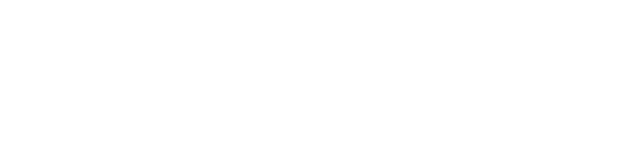
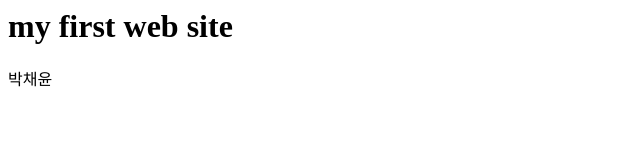
Before and after one commit to pchaeyoon/my-first-web-site, a plain HTML site: page index.html in a window 1280 px wide. Shown: the whole page, without its empty margins (0-640 px from the left). Drawn offline with Linux system fonts and the light colour scheme.

Commit message:
Update index.html

```diff
--- a/index.html
+++ b/index.html
@@ -3,5 +3,6 @@
    <title> my-first-web-site</title>
   </head>
   <body>
+    <h1> my first web site</h1>
+박채윤
   </body>
-</html>
```
